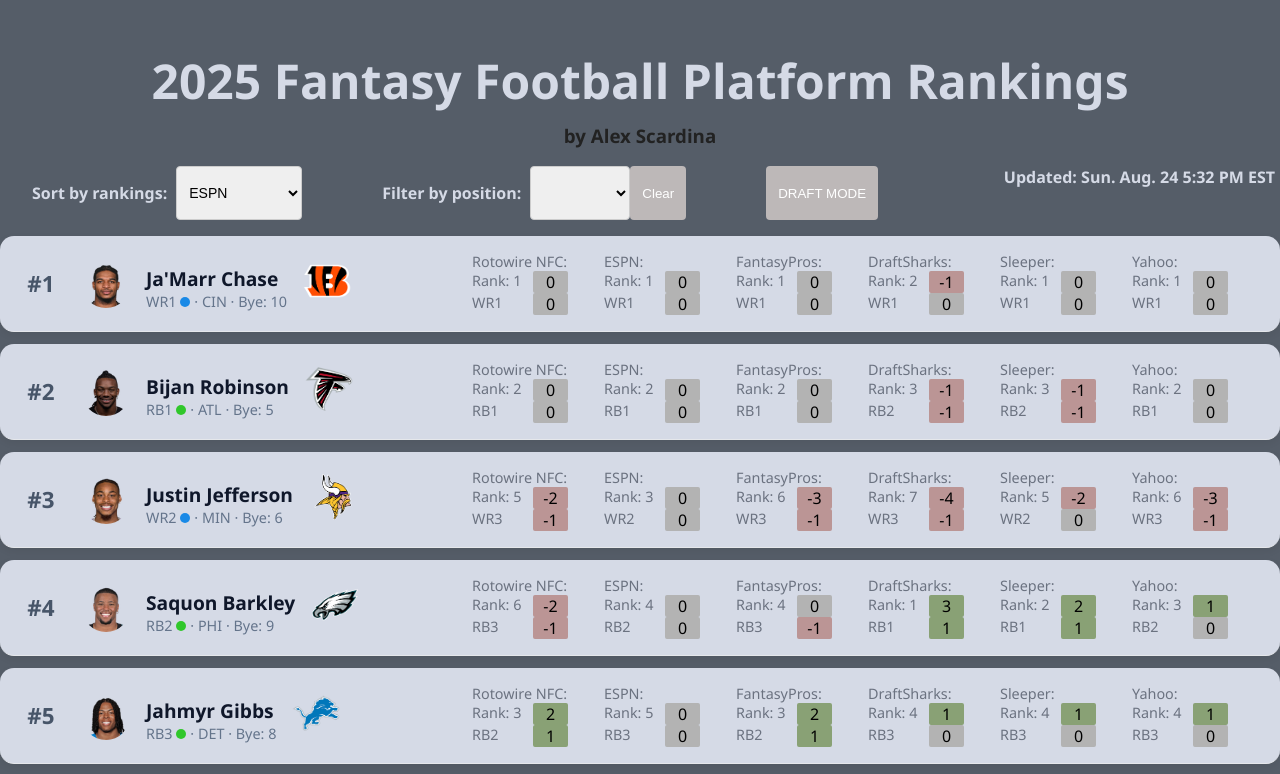
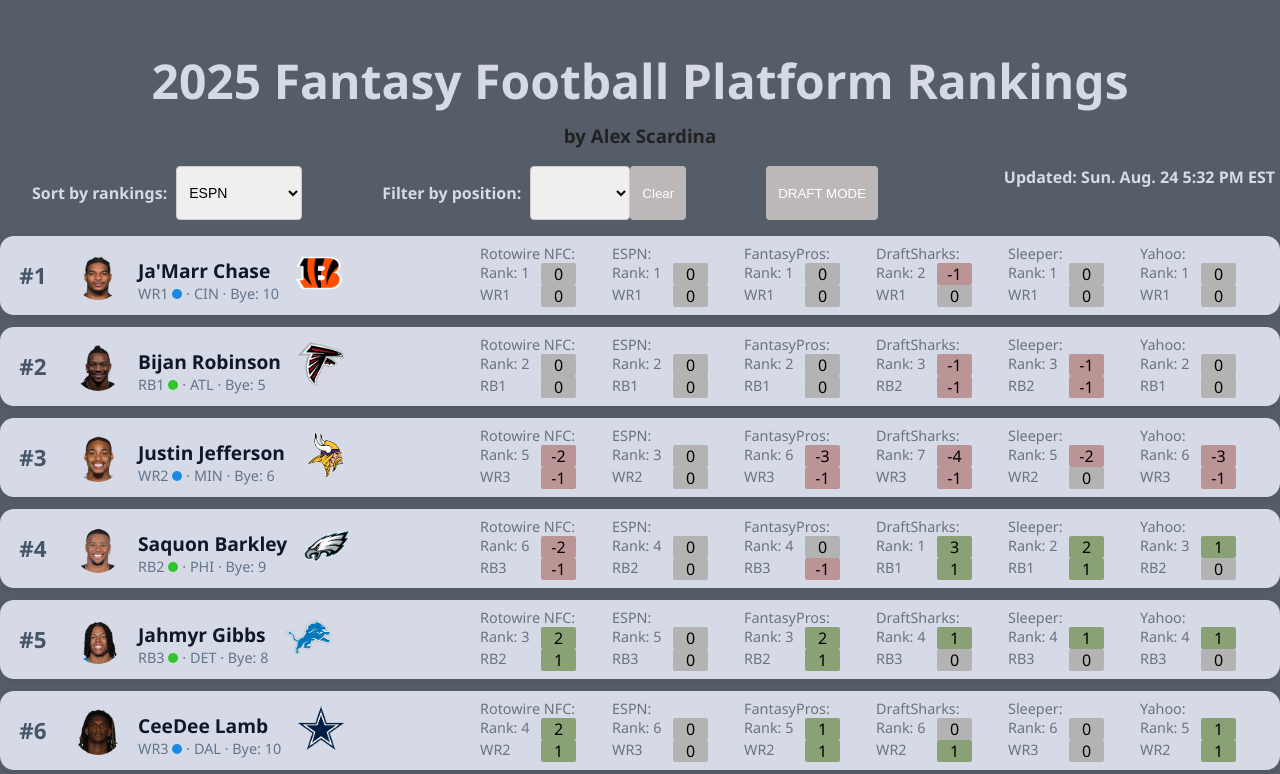
Before and after one commit to alexscardina/FFRankingsTool, a React (Create React App) app: page / in a window 1280 px wide. Shown: the top 774 px of the page. Built offline with nearby package versions, Linux system fonts and the light colour scheme.

Commit message:
fix: Shortened cards to display more on screen

```diff
--- a/src/styling/App.css
+++ b/src/styling/App.css
@@ -67,7 +67,7 @@
   cursor: pointer;
   align-content: center;
   justify-content: center;
-  margin-top: 25%;
+  margin-top: 19%;
 }
 
 .their-team-button:hover {
@@ -115,7 +115,7 @@
   display: flex;
   align-items: center;
   margin: 0.75rem 0;
-  padding: 1rem;
+  padding: 0.5rem;
   border-radius: 14px;
   box-shadow: 0 3px 8px rgba(0, 0, 0, 0.06);
   transition: transform 0.15s ease, box-shadow 0.15s ease;
@@ -128,6 +128,7 @@
 
 .player-card-draft {
   background: rgb(213, 230, 214);
+  margin-bottom: -3px;
 }
 
 .player-card:hover,
--- a/src/styling/PlayerCard.css
+++ b/src/styling/PlayerCard.css
@@ -1,14 +1,5 @@
-.player-card {
-  display: flex;
-  align-items: center;
-  padding: 1rem;
-  border-bottom: 1px solid #e5e7eb;
-  background-color: white;
-  cursor: pointer;
-  transition: 0.2s;
-}
-
-.player-card:hover {
+.player-card:hover,
+.player-card-draft:hover {
   background-color: #f9fafb;
 }
 
```
